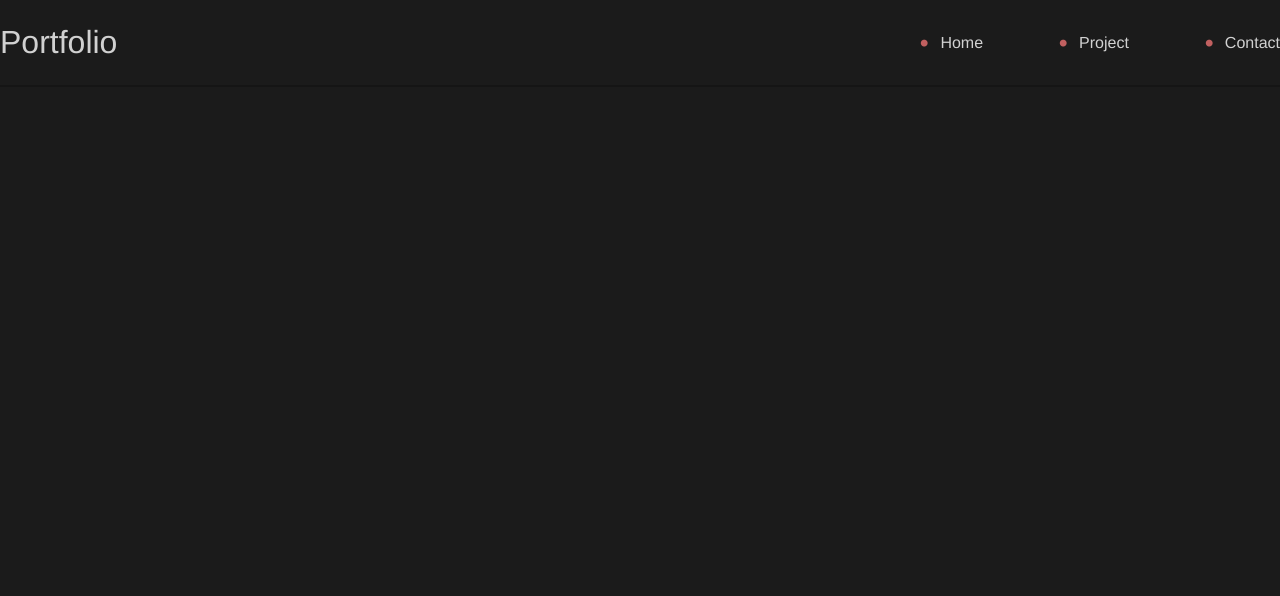
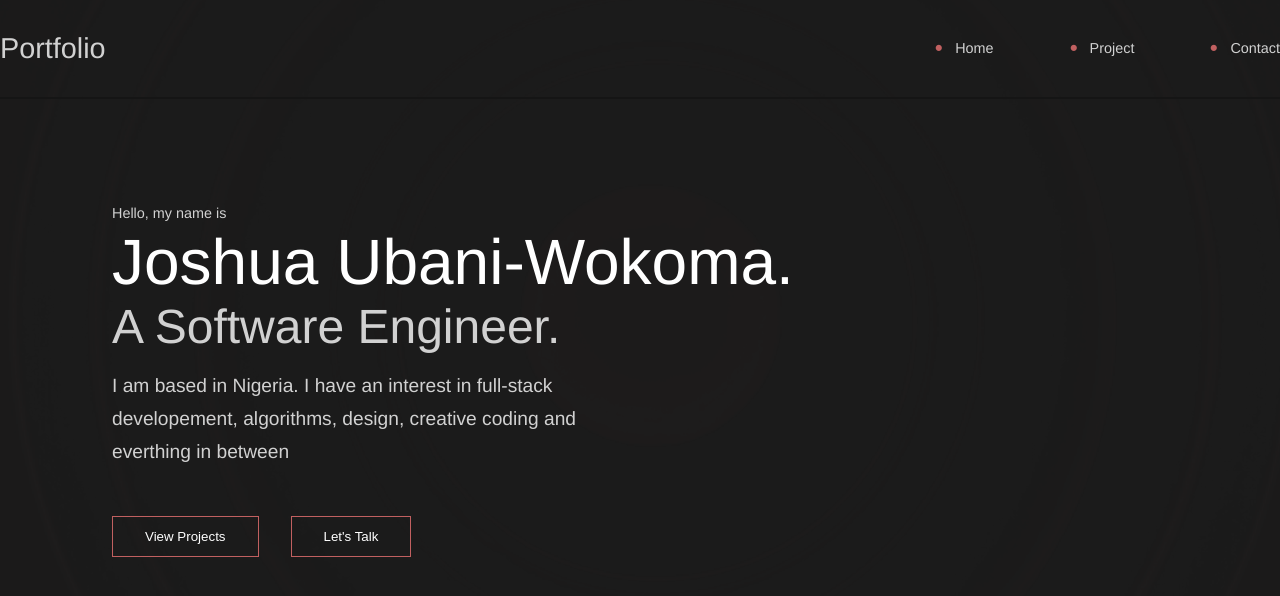
Before and after one commit to JuszJo/Portfolio, a React (Vite) app: page / in a window 1280 px wide. Shown: the top 596 px of the page. Built offline with nearby package versions, Linux system fonts and the light colour scheme.

Commit message:
add hero section

```diff
--- a/src/App.jsx
+++ b/src/App.jsx
@@ -1,8 +1,9 @@
 import Hero from "./components/Hero";
-import Navbar from "./components/Navbar";
 
 export default function App() {
     return(
-        <Hero />
+        <main>
+            <Hero />
+        </main>
     )
 }
--- a/src/components/Hero.jsx
+++ b/src/components/Hero.jsx
@@ -5,9 +5,22 @@ export default function Hero() {
     return(
         <div id="first-page">
             <Navbar />
-            <main>
-                <section></section>
-            </main>
+            <section>
+                <div className="container" id="hero-div">
+                    <div id="hero-subdiv">
+                        <div>
+                            <p id="intro-p" className="links">Hello, my name is</p>
+                            <h1>Joshua Ubani-Wokoma.</h1>
+                            <h2 id="h2" style={{color: "rgba(255, 255, 255, 0.8)"}}>A Software Engineer.</h2>
+                            <p id="interest-p">I am based in Nigeria. I have an interest in full-stack developement, algorithms, design, creative coding and everthing in between</p>
+                        </div>
+                        <div id="hero-cta-div">
+                            <button id="project-cta">View Projects</button>
+                            <button id="talk-cta">Let's Talk</button>
+                        </div>
+                    </div>
+                </div>
+            </section>
         </div>
     )
 }
--- a/src/components/Navbar.jsx
+++ b/src/components/Navbar.jsx
@@ -7,9 +7,9 @@ export default function Navbar() {
                 <nav>
                     <p id="logo">Portfolio</p>
                     <ul>
-                        <li>Home</li>
-                        <li>Project</li>
-                        <li>Contact</li>
+                        <li className="links">Home</li>
+                        <li className="links">Project</li>
+                        <li className="links">Contact</li>
                     </ul>
                 </nav>
             </div>
--- a/src/styles/Hero.css
+++ b/src/styles/Hero.css
@@ -1,4 +1,47 @@
 #first-page {
     background-color: var(--primary);
     height: 100vh;
+    background-image: url(../assets/portBack.png);
+    background-repeat: no-repeat;
+    background-position: center;
 }
+
+#hero-div {
+    margin: auto;
+    display: flex;
+    flex-direction: column;
+    justify-content: center;
+    height: 70vh;
+}
+
+#hero-subdiv {
+    padding-left: 7rem;
+}
+
+h1 {
+    font-size: 4rem;
+    font-weight: normal;
+}
+
+#h2 {
+    font-size: 3rem;
+    font-weight: normal;
+}
+
+#interest-p {
+    max-width: 30rem;
+    margin-top: 1rem;
+}
+
+#hero-cta-div {
+    margin-top: 3rem;
+}
+
+#project-cta {
+    padding: 0.75rem 2rem;
+}
+
+#talk-cta {
+    padding: 0.75rem 2rem;
+    margin-left: 2rem;
+}
--- a/src/styles/Navbar.css
+++ b/src/styles/Navbar.css
@@ -6,7 +6,7 @@ nav {
 }
 
 #logo {
-    font-size: 2rem;
+    font-size: 1.8rem;
 }
 
 #nav-wrap {
--- a/src/styles/index.css
+++ b/src/styles/index.css
@@ -2,6 +2,7 @@
     --primary: #1B1B1B;
     --secondary: #C16060;
     --tertiary: #151515;
+    --text-opacity: rgba(255, 255, 255, 0.8);
 }
 
 * {
@@ -19,7 +20,23 @@ h1, h2, h3, h4, h5, h6 {
 }
 
 p, li {
-    color: rgba(255, 255, 255, 0.8);
+    color: var(--text-opacity);
+    /* line-height: 1.5; */
+    line-height: 1.7;
+}
+
+p {
+    font-size: 1.2rem;
+}
+
+button {
+    background-color: transparent;
+    border: 1px solid var(--secondary);
+    color: white;
+}
+
+.links {
+    font-size: 0.9rem;
 }
 
 .container {
```
Also changed, not shown: src/assets/portBack.png (added).
